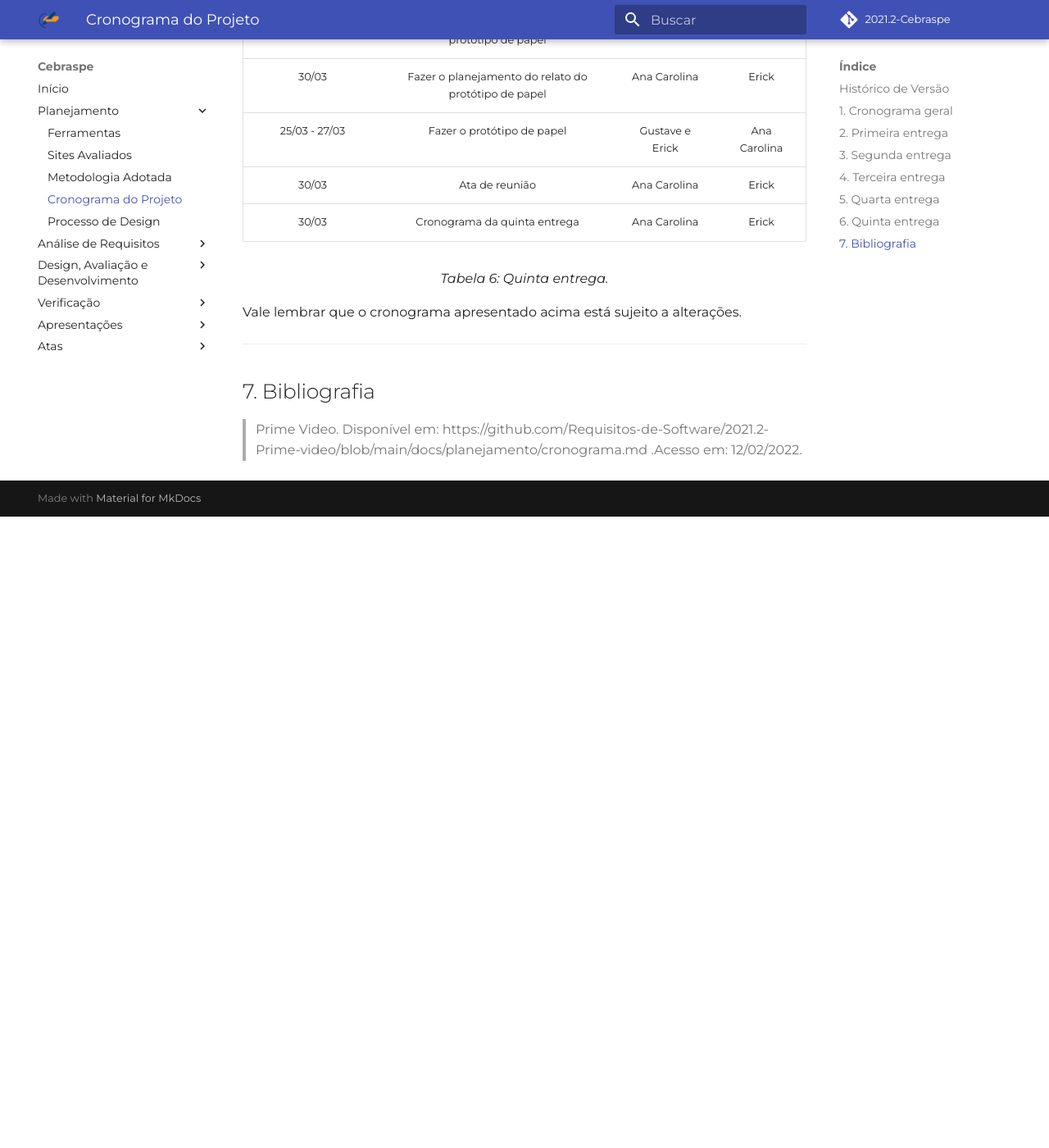
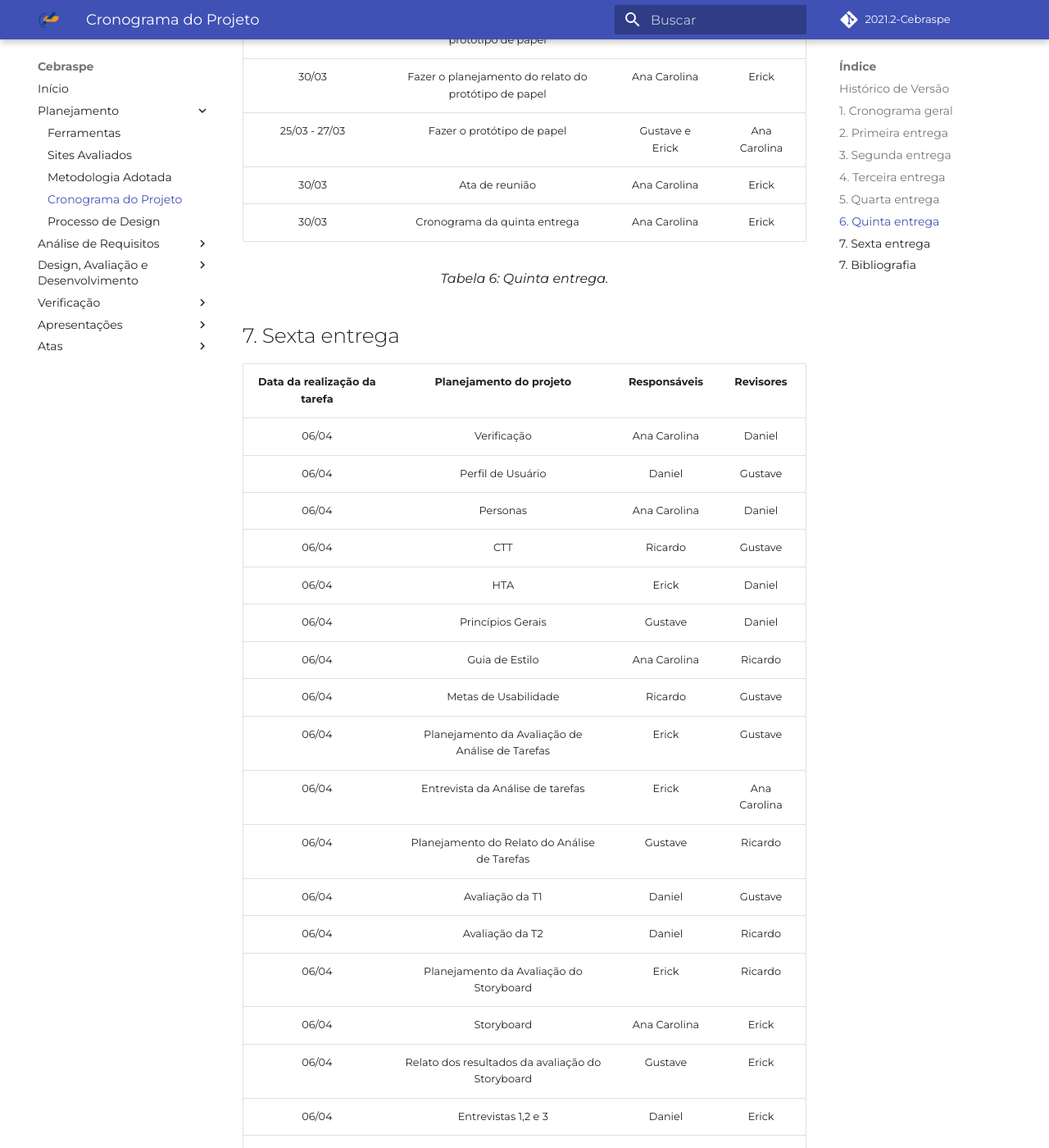
Before and after one commit to Interacao-Humano-Computador/2021.2-Cebraspe, an MkDocs documentation site: the page built from docs/Planejamento/Cronograma/Cronograma.md, in a window 1280 px wide and 1400 px high, scrolled down 4280 px. Shown: the whole window at 82% size. Built offline with MkDocs 1.6.1 and Material for MkDocs 9.7.7, drawn with Linux system fonts in a browser that asks for light colours; some web fonts are replaced; comment, search, counter and statistics services are not loaded; before the commit the page ends 4910 px from its top, so only the background shows below that; some of the changed text lies outside the part shown.

Commit message:
#40 - Cronograma da sexta entrega

```diff
--- a/docs/Planejamento/Cronograma/Cronograma.md
+++ b/docs/Planejamento/Cronograma/Cronograma.md
@@ -96,6 +96,36 @@
 
 <center> <figcaption>Tabela 6: Quinta entrega.</figcaption> </center>
 
+
+## 7. Sexta entrega
+
+| Data da realização da tarefa |    Planejamento do projeto     |      Responsáveis      | Revisores |
+| :--------------------------: | :----------------------------: | :--------------------: | :-------: |
+|06/04| Verificação  | Ana Carolina  | Daniel |
+|06/04| Perfil de Usuário | Daniel  | Gustave |
+|06/04| Personas  | Ana Carolina  | Daniel |
+|06/04| CTT | Ricardo | Gustave |
+|06/04| HTA | Erick | Daniel |
+|06/04| Princípios Gerais | Gustave | Daniel |
+|06/04| Guia de Estilo | Ana Carolina | Ricardo |
+|06/04| Metas de Usabilidade | Ricardo  | Gustave |
+|06/04| Planejamento da Avaliação de Análise de Tarefas | Erick | Gustave |
+|06/04| Entrevista da Análise de tarefas | Erick  | Ana Carolina |
+|06/04|  Planejamento do Relato do Análise de Tarefas | Gustave  | Ricardo |
+|06/04|  Avaliação da T1 | Daniel  | Gustave |
+|06/04|  Avaliação da T2 | Daniel  | Ricardo |
+|06/04|  Planejamento da Avaliação do Storyboard | Erick  | Ricardo |
+|06/04|  Storyboard | Ana Carolina  | Erick |
+|06/04|  Relato dos resultados da avaliação do Storyboard | Gustave | Erick |
+|06/04|  Entrevistas 1,2 e 3 | Daniel  | Erick |
+|06/04|  Planejamento da avaliação do Protótipo de papel | Ricardo  | Gustave |
+|06/04|  Protótipo de baixa fidelidade | Ana Carolina | Erick |
+|06/04|  Planejamento do relato do Protótipo de papel | Ricardo  | Gustave |
+|06/04| Ata da reunião | Ana Carolina | Erick |
+|06/04| Cronograma sexta entrega | Ana Carolina | Ricardo |
+
+<center> <figcaption>Tabela 7: Sexta entrega.</figcaption> </center>
+
 Vale lembrar que o cronograma apresentado acima está sujeito a alterações.
 
 ---
```
